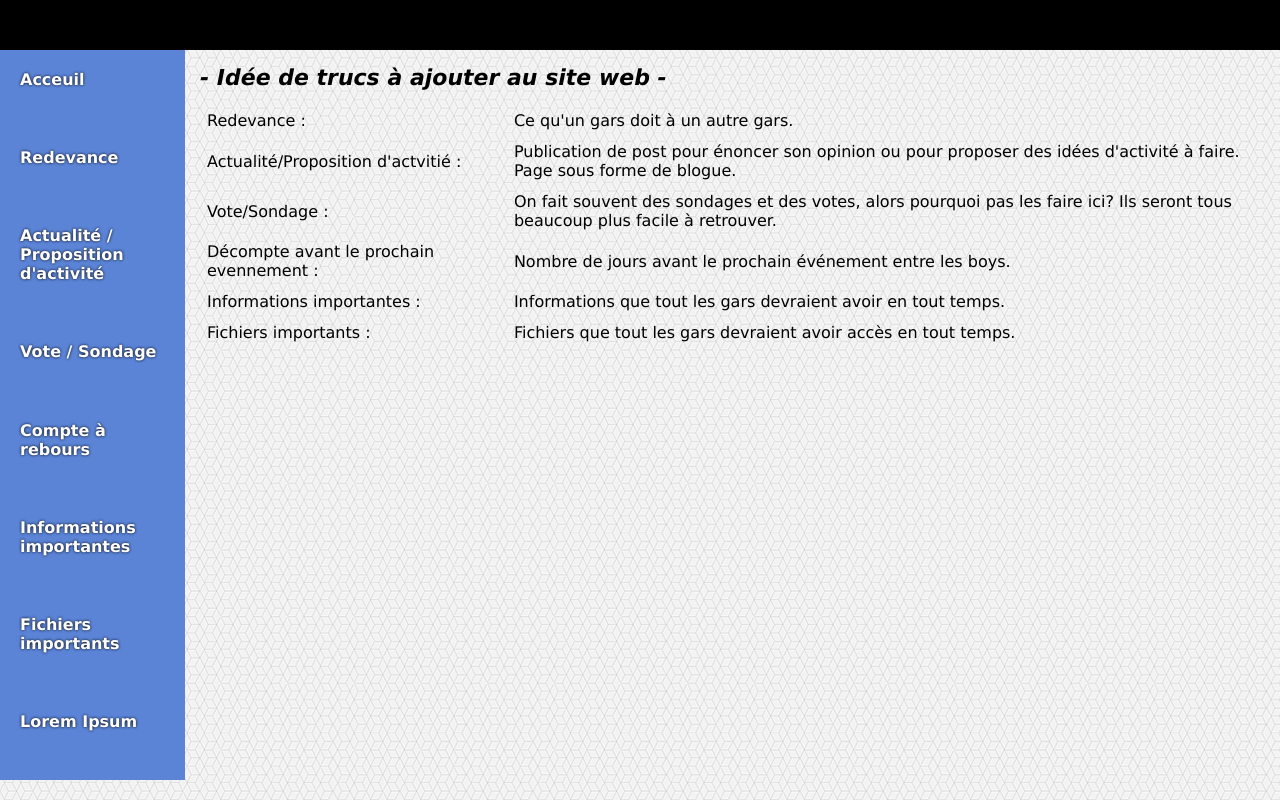
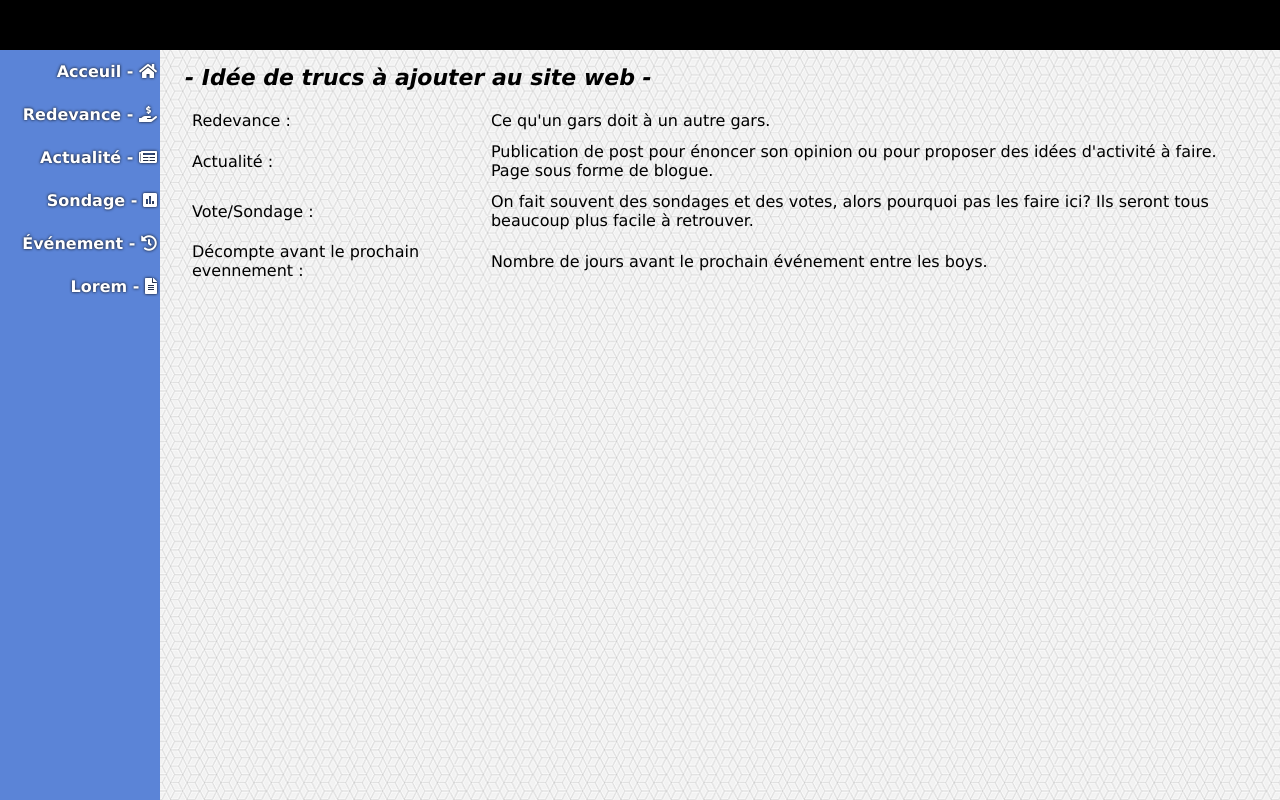
Before and after one commit to LeBarbier/SiteLesGars, a plain HTML site: page index.html in a window 1280 px wide. Drawn offline with Linux system fonts and the light colour scheme.

Commit message:
Modif CSS
Modification du CSS pour ajuster l'affichage de la barre de navigation.

```diff
--- a/CSS/style.css
+++ b/CSS/style.css
@@ -2,23 +2,37 @@
 .nav-principal {
 	display: inline-grid;
 	background-color: #5b84d7;
-	width: 175px;
-	height: 90%;
+	width: 160px;
+	height: 100%;
 	position: fixed;
-	margin-top: 50px;
-	padding: 5px;
+	padding: 50px 0 0 0;
 }
+
+.nav-principal div div {
+	text-align: right;
+	padding: 12px 3px 12px 0px;
+}
+
+.nav-principal div div:hover {
+	background-color: #98b2e6;
+}
+
 .nav-principal a {
 	text-decoration: none;
-	color: white;
-	margin: 15px;
-	font-weight: bold;
-	text-shadow: 0 0 3px black;
+    color: white;
+    font-weight: bold;
+    text-shadow: 0 0 3px black;
+    font-size: medium;
+}
+
+.nav-principal a:hover {
+	color: black;
+	text-shadow: 0 0 3px white;
 }
 
 .div-principal {
 	padding: 50px 15px 15px 15px;
-	margin: 0 0 0 185px;
+	margin: 0 0 0 170px;
 }
 
 .table-idee tr td {
@@ -30,6 +44,7 @@
 	width: 100%;
 	background-color: black;
 	position: fixed;
+	z-index: 1;
 }
 
 .titre-acceuil {
--- a/index.html
+++ b/index.html
@@ -3,18 +3,43 @@
 <head>
 	<title>Les gars</title>
 	<link rel="stylesheet" type="text/css" href="CSS/style.css">
+	<link rel="stylesheet" href="https://use.fontawesome.com/releases/v5.8.1/css/all.css" integrity="sha384-50oBUHEmvpQ+1lW4y57PTFmhCaXp0ML5d60M1M7uH2+nqUivzIebhndOJK28anvf" crossorigin="anonymous">
 </head>
 <body style="background-image: url('IMG/qbkls.png');">
 	<div class="div-banner">.</div>
 	<nav class="nav-principal">
-		<a href="index.html">Acceuil</a>
-		<a href="#">Redevance</a>
-		<a href="#">Actualité / Proposition d'activité</a>
-		<a href="#">Vote / Sondage</a>
-		<a href="countDown.html">Compte à rebours</a>
-		<a href="#">Informations importantes</a>
-		<a href="#">Fichiers importants</a>
-		<a href="LoremIpsum.html">Lorem Ipsum</a>
+		<div>
+			<div>
+				<a href="index.html">
+					Acceuil -
+					<i class="fa fa-home"></i>
+				</a>
+			</div>
+			<div>
+				<a href="#">
+				Redevance -
+				<i class="fas fa-hand-holding-usd"></i></a>
+			</div>
+			<div>
+				<a href="#">
+				Actualité -
+				<i class="fas fa-newspaper"></i></a>
+			</div>
+			<div>
+				<a href="#">
+				Sondage -
+				<i class="fas fa-poll"></i></a>
+			</div>
+			<div>
+				<a href="countDown.html">
+				Événement -
+				<i class="fas fa-history"></i></a>
+			</div>
+			<div>
+				<a href="LoremIpsum.html">Lorem -
+				<i class="fas fa-file-alt"></i></a>
+			</div>
+		</div>
 	</nav>
 	<div class="div-principal">
 		<h1 class="titre-acceuil"> - Idée de trucs à ajouter au site web - </h1>
@@ -24,7 +49,7 @@
 				<td>Ce qu'un gars doit à un autre gars.</td>
 			</tr>
 			<tr>
-				<td>Actualité/Proposition d'actvitié : </td>
+				<td>Actualité : </td>
 				<td>Publication de post pour énoncer son opinion ou pour proposer des idées d'activité à faire. Page sous forme de blogue.</td>
 			</tr>
 			<tr>
@@ -35,14 +60,6 @@
 				<td>Décompte avant le prochain evennement : </td>
 				<td>Nombre de jours avant le prochain événement entre les boys.</td>
 			</tr>
-			<tr>
-				<td>Informations importantes : </td>
-				<td>Informations que tout les gars devraient avoir en tout temps.</td>
-			</tr>
-			<tr>
-				<td>Fichiers importants : </td>
-				<td>Fichiers que tout les gars devraient avoir accès en tout temps.</td>
-			</tr>
 		</table>
 	</div>
 
```
